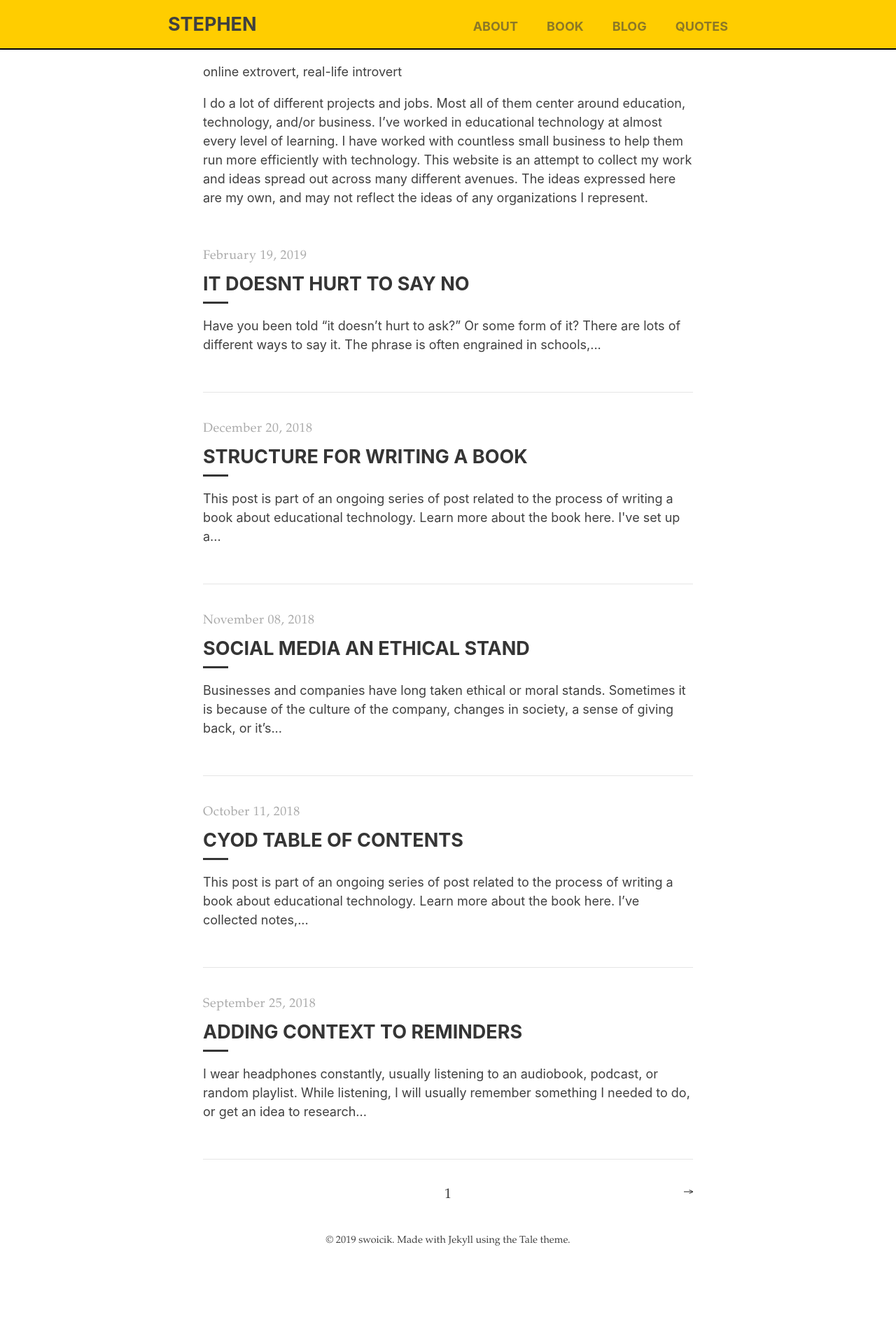
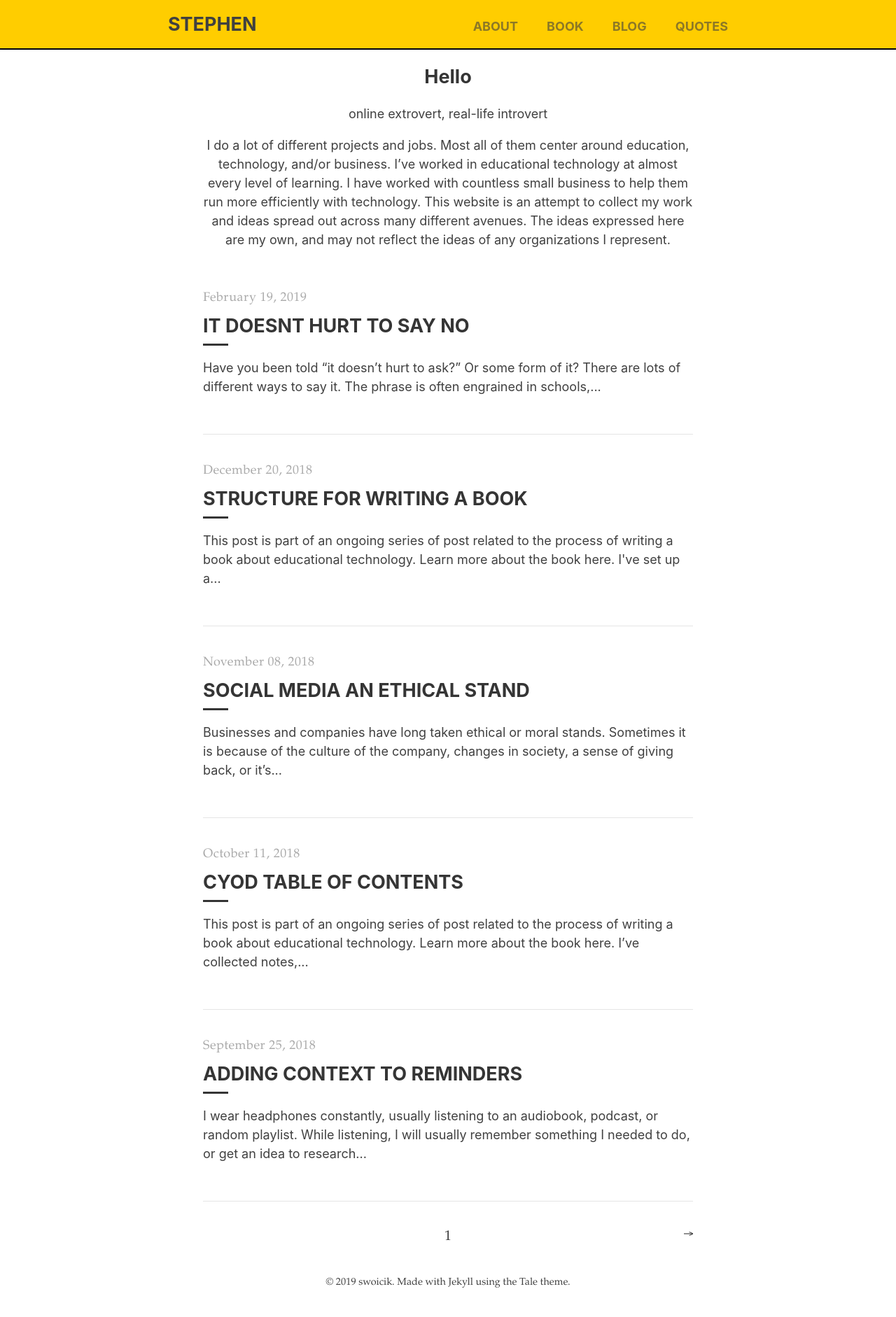
Before and after one commit to swoicik/swoicik.github.io, a Jekyll site: the page built from index.html, in a window 1280 px wide. Shown: the whole page at 70% size. Built offline with Jekyll 4.4.1, drawn with Linux system fonts in a browser that asks for light colours; the list of posts is cut into pages by our own code; before the commit the page ends 1822 px from its top, so only the background shows below that.

Commit message:
added homepage formatting

```diff
--- a/_layouts/home.html
+++ b/_layouts/home.html
@@ -1,13 +1,15 @@
 ---
 layout: default
 ---
-
+<div class="homepage">
+<h2>Hello</h2>
 <p>
 online extrovert, real-life introvert
 </p>
 <p>
 I do a lot of different projects and jobs. Most all of them center around education, technology, and/or business. I’ve worked in educational technology at almost every level of learning. I have worked with countless small business to help them run more efficiently with technology. This website is an attempt to collect my work and ideas spread out across many different avenues. The ideas expressed here are my own, and may not reflect the ideas of any organizations I represent.
 </p>
+</div>
 
 <div class="catalogue">
   {% for post in paginator.posts %}
--- a/_sass/tale/_layout.scss
+++ b/_sass/tale/_layout.scss
@@ -17,6 +17,10 @@ main {
   margin: 0 auto;
   max-width: 700px;
   width: 90%;
+}
+
+.homepage {
+  text-align: center;
 }
 
 .nav {
```
